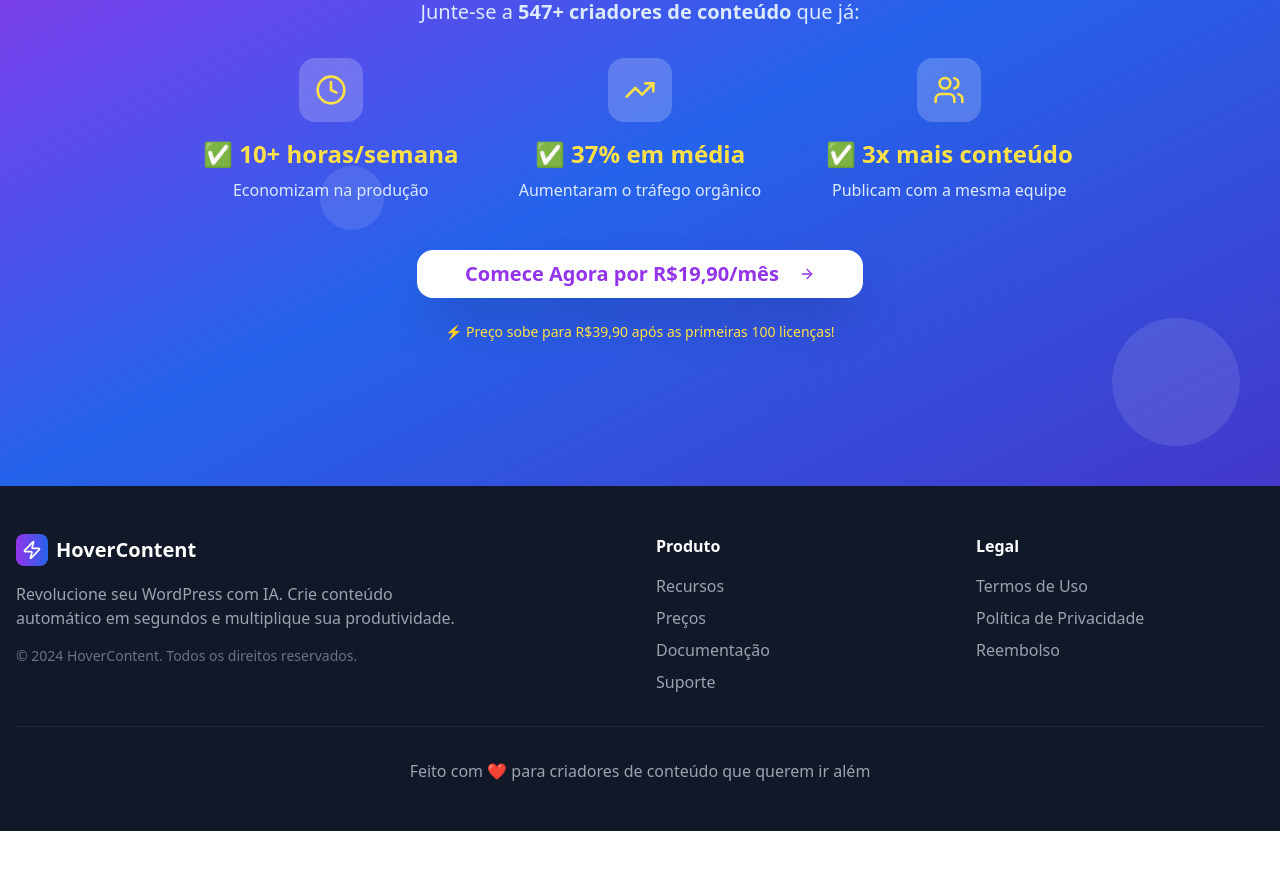
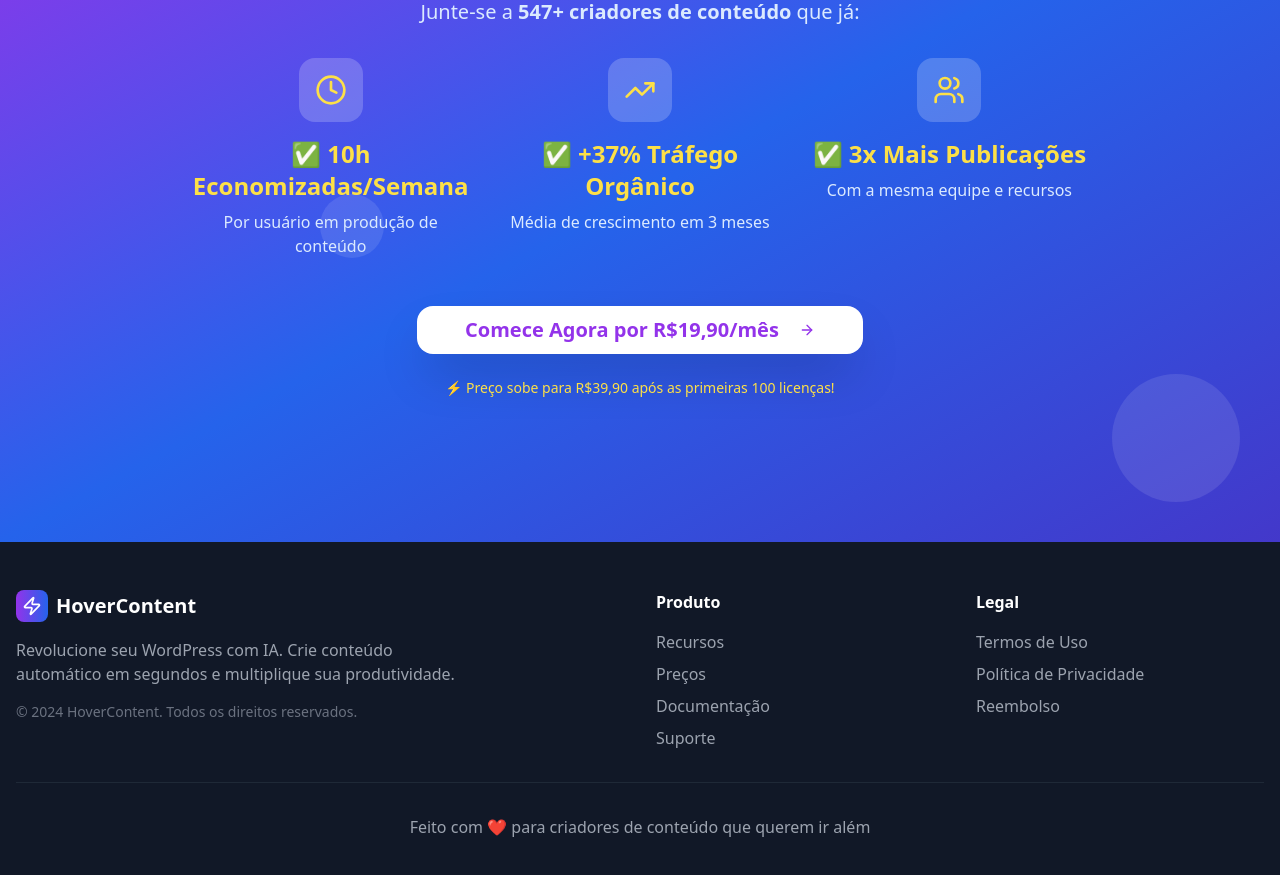
Before and after one commit to davitorres-dev/lp-hc, a React (Vite) app: page / in a window 1280 px wide. Shown: the part 4680-5555 px from the top of the page. Before the commit the page ends 5511 px from the top, so only its background shows below. Built offline with nearby package versions, Linux system fonts and the light colour scheme.

Commit message:
Code edited in Lovable Code Editor
Edited UI in Lovable

```diff
--- a/src/components/CTASection.tsx
+++ b/src/components/CTASection.tsx
@@ -5,18 +5,18 @@ import { ArrowRight, TrendingUp, Clock, Users } from "lucide-react";
 const stats = [
   {
     icon: Clock,
-    stat: "10+ horas/semana",
-    description: "Economizam na produção"
+    stat: "10h Economizadas/Semana",
+    description: "Por usuário em produção de conteúdo"
   },
   {
     icon: TrendingUp,
-    stat: "37% em média",
-    description: "Aumentaram o tráfego orgânico"
+    stat: "+37% Tráfego Orgânico",
+    description: "Média de crescimento em 3 meses"
   },
   {
     icon: Users,
-    stat: "3x mais conteúdo",
-    description: "Publicam com a mesma equipe"
+    stat: "3x Mais Publicações",
+    description: "Com a mesma equipe e recursos"
   }
 ];
 
```
